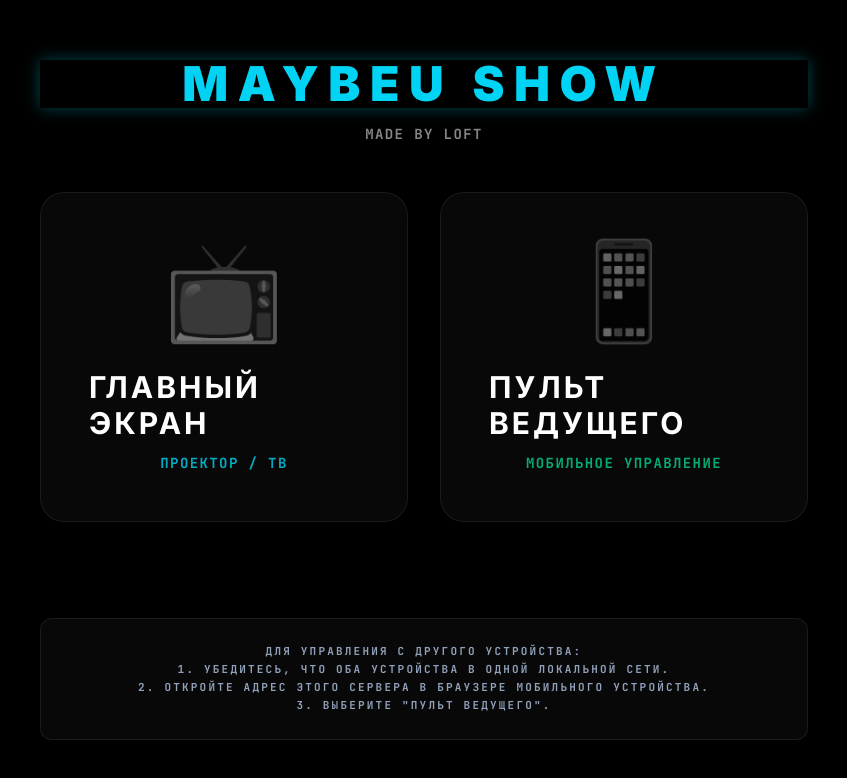
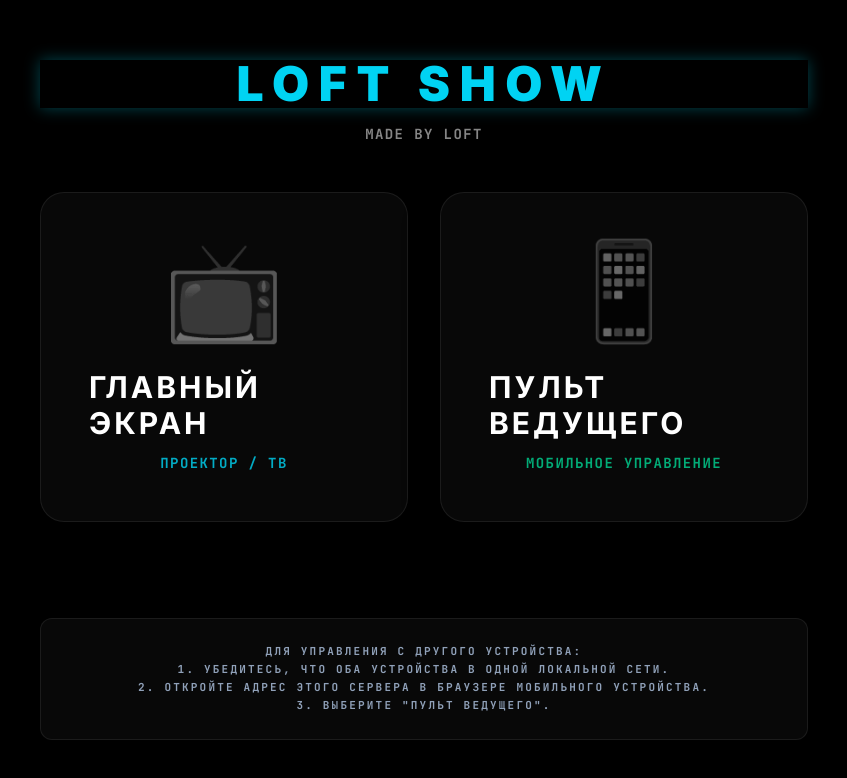
Before and after one commit to persimon-pro/maybeu-neon-show, a React (Vite) app: page / in a window 1280 px wide. Shown: the top 778 px of the page, without its empty margins (216-1063 px from the left). Built offline with nearby package versions, Linux system fonts and the light colour scheme.

Commit message:
Replace Maybeu with LOFT across all components

```diff
--- a/index.html
+++ b/index.html
@@ -3,7 +3,7 @@
   <head>
     <meta charset="UTF-8" />
     <meta name="viewport" content="width=device-width, initial-scale=1.0" />
-    <title>MAYBEU SHOW</title>
+    <title>LOFT SHOW</title>
   </head>
   <body>
     <div id="root"></div>
--- a/src/App.tsx
+++ b/src/App.tsx
@@ -17,7 +17,7 @@ function SelectScreen() {
       <div className="max-w-3xl w-full flex flex-col gap-6 sm:gap-12 relative z-10">
         <div className="text-center">
           <h1 className="text-3xl sm:text-4xl md:text-5xl font-black text-cyan-400 uppercase tracking-[0.1em] sm:tracking-[0.2em] mb-2 sm:mb-4 glow-cyan drop-shadow-md">
-            MAYBEU SHOW
+            LOFT SHOW
           </h1>
           <p className="font-mono opacity-60 text-xs sm:text-sm uppercase tracking-widest">
             made by LOFT
--- a/src/components/HostPanel.tsx
+++ b/src/components/HostPanel.tsx
@@ -63,7 +63,7 @@ export function HostPanel() {
           <h1 className="text-3xl font-black text-transparent bg-clip-text bg-gradient-to-r from-cyan-400 to-purple-400 uppercase tracking-widest mb-1 drop-shadow-[0_0_15px_rgba(34,211,238,0.3)]">
             Настройка игры
           </h1>
-          <p className="text-xs font-mono opacity-55 uppercase tracking-widest">MAYBEU SHOW</p>
+          <p className="text-xs font-mono opacity-55 uppercase tracking-widest">LOFT SHOW</p>
         </div>
 
         {/* Game Mode */}
--- a/src/components/ScoreBoard.tsx
+++ b/src/components/ScoreBoard.tsx
@@ -15,7 +15,7 @@ export function ScoreBoard({ onGoHome }: ScoreBoardProps) {
         className="group flex flex-col items-center justify-center cursor-pointer hover:scale-105 transition-all mx-2 shrink-0"
       >
         <span className="text-xs sm:text-lg md:text-2xl lg:text-4xl font-black text-transparent bg-clip-text bg-gradient-to-r from-cyan-400 to-purple-400 drop-shadow-[0_0_15px_rgba(0,229,255,0.4)] uppercase tracking-[0.1em] sm:tracking-[0.2em] whitespace-nowrap">
-          MAYBEU SHOW
+          LOFT SHOW
         </span>
       </button>
 
--- a/src/useGameState.ts
+++ b/src/useGameState.ts
@@ -47,8 +47,8 @@ export const initialGameState: ServerGameState = {
   }
 };
 
-const STORAGE_KEY = 'maybeu_neon_game_state_v1';
-const CHANNEL_NAME = 'maybeu_neon_channel';
+const STORAGE_KEY = 'loft_neon_game_state_v1';
+const CHANNEL_NAME = 'loft_neon_channel';
 
 function loadStoredState(): ServerGameState {
   try {
```
